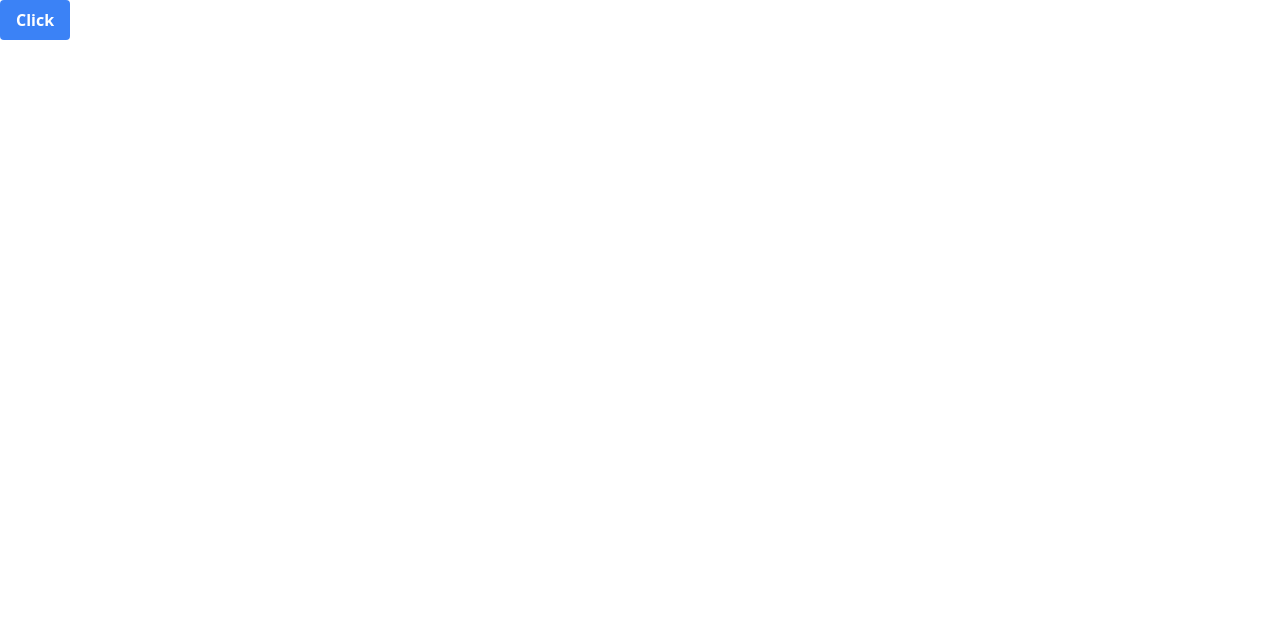
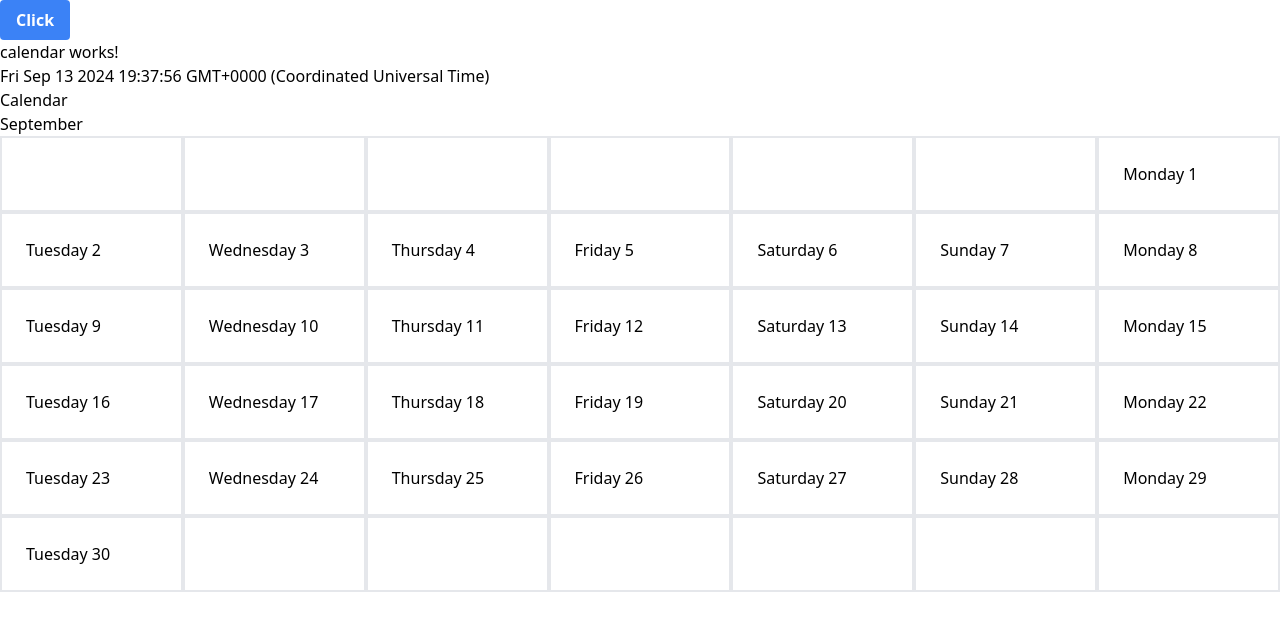
Before and after one commit to emPeeGee/sync-my-time, an Angular app: page / in a window 1280 px wide. Shown: the top 630 px of the page. Built offline with nearby package versions, Linux system fonts and the light colour scheme.

Commit message:
✨ feat: create calendar component and display current month

```diff
--- a/src/app/app.component.html
+++ b/src/app/app.component.html
@@ -1,2 +1,3 @@
 <smt-button text="Click" />
+<smt-calendar />
 <router-outlet />
--- a/src/app/app.component.ts
+++ b/src/app/app.component.ts
@@ -1,11 +1,12 @@
 import { Component } from '@angular/core';
 import { RouterOutlet } from '@angular/router';
 import { ButtonComponent } from './shared/components/button/button.component';
+import { CalendarComponent } from './shared/components/calendar/calendar.component';
 
 @Component({
   selector: 'smt-root',
   standalone: true,
-  imports: [RouterOutlet, ButtonComponent],
+  imports: [RouterOutlet, ButtonComponent, CalendarComponent],
   templateUrl: './app.component.html',
   styleUrl: './app.component.css',
 })
--- /dev/null
+++ b/src/app/shared/components/calendar/calendar.component.html
@@ -0,0 +1,14 @@
+<p>calendar works!</p>
+{{ today }}
+<section>
+  <h2>Calendar</h2>
+
+  <!-- <div>{{ getDaysInCurrentMonth() }}</div> -->
+  <div>{{ currentMonth.toLocaleString('en-US', { month: 'long' }) }}</div>
+
+  <div class="grid grid-cols-7 gap-x-0 gap-y-0">
+    @for (day of getDaysInCurrentMonth(); track $index) {
+      <div class="p-6 border-2">{{ day.name }} {{ day.day }}</div>
+    }
+  </div>
+</section>
--- /dev/null
+++ b/src/app/shared/components/calendar/calendar.component.ts
@@ -0,0 +1,86 @@
+import { Component, OnInit } from '@angular/core';
+
+@Component({
+  selector: 'smt-calendar',
+  standalone: true,
+  imports: [],
+  templateUrl: './calendar.component.html',
+  styleUrl: './calendar.component.css',
+})
+export class CalendarComponent implements OnInit {
+  today = new Date();
+  currentMonth = this.today;
+
+  constructor() {
+    console.log('cons');
+    // this.today.getD;
+  }
+
+  getDaysInCurrentMonth() {
+    // const nextMonth = this.currentMonth.setMonth(this.currentMonth.getMonth() + 1);
+    const year = this.currentMonth.getFullYear();
+    const month = this.currentMonth.getMonth() + 1;
+    const currentDate = new Date(year, month, 0);
+
+    // return [
+    //   ...Array(nextM.getDate()).map(i => ({
+    //     day: i,
+    //   })),
+    // ];
+
+    const firstDayOfTheMonth = new Date(currentDate);
+    firstDayOfTheMonth.setDate(1);
+    console.log('first', firstDayOfTheMonth, getDayIndexMondaySunday(firstDayOfTheMonth));
+    const emptyDays = Array.from({ length: getDayIndexMondaySunday(firstDayOfTheMonth) }, () => ({
+      day: null,
+      name: '',
+    }));
+
+    const monthDays = Array.from({ length: currentDate.getDate() }, (_, i) => {
+      const day = new Date(year, month, i);
+      return { day: i + 1, name: getDayName(day) };
+    });
+
+    const daysRemainToFillRow = (emptyDays.length + monthDays.length) % 7;
+
+    const lastEmptyDays =
+      daysRemainToFillRow === 0
+        ? []
+        : Array.from({ length: 7 - daysRemainToFillRow }, () => ({ name: null, day: null }));
+    console.log(lastEmptyDays);
+
+    return [...emptyDays, ...monthDays, ...lastEmptyDays];
+
+    // return {
+    //   name: nextM.toLocaleDateString('en-US', { weekday: 'long' }),
+    //   day: nextM.getDate(),
+    // };
+  }
+
+  ngOnInit() {
+    console.log('init');
+  }
+}
+
+const getDayIndexMondaySunday = (date: Date) => (date.getDay() === 0 ? 6 : date.getDay() - 1);
+
+function getDayName(day: Date, locale = 'en-US'): string {
+  return day.toLocaleDateString(locale, { weekday: 'long' });
+}
+
+// var dateStr = '05/23/2014';
+// var day = getDayName(dateStr, 'nl-NL'); // Gives back 'Vrijdag' which is Dutch for Friday.
+
+// function getWeekDays(locale)
+// {
+//     var baseDate = new Date(Date.UTC(2017, 0, 2)); // just a Monday
+//     var weekDays = [];
+//     for(i = 0; i < 7; i++)
+//     {
+//         weekDays.push(baseDate.toLocaleDateString(locale, { weekday: 'long' }));
+//         baseDate.setDate(baseDate.getDate() + 1);
+//     }
+//     return weekDays;
+// }
+
+// var weekDays = getWeekDays('nl-NL'); // Gives back { 'maandag', 'dinsdag', 'woensdag', 'donderdag', 'vrijdag', 'zaterdag', 'zondag'} which are the days of the week in Dutch.
```
Also changed, not shown: src/app/shared/components/calendar/calendar.component.css (added), 1 other file (tests, documents, lock files or other folders).
